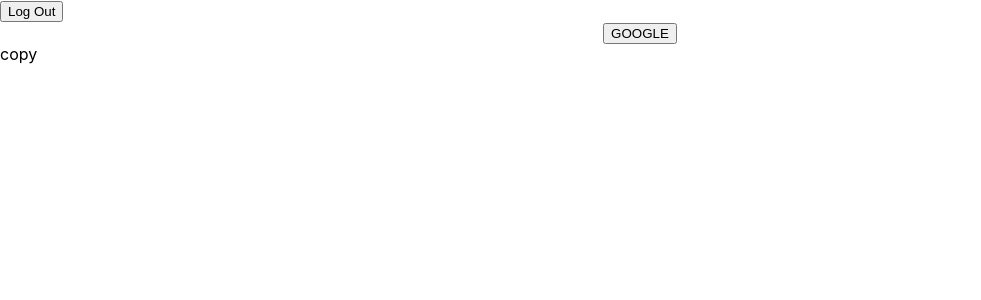
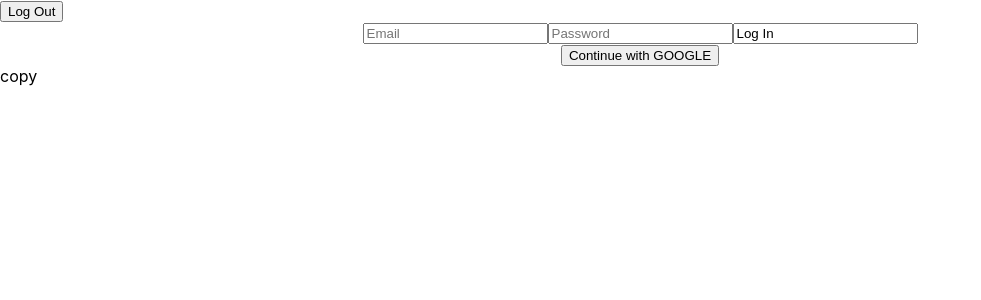
Before and after one commit to stoic-park/lamastagram, a React (Create React App) app: page /#/ in a window 1280 px wide. Shown: the top 300 px of the page, without its empty margins (0-981 px from the left). Built offline with nearby package versions, Linux system fonts and the light colour scheme; no server answers.

Commit message:
:fire: Feat: add email auth!
- 추가적으로 이메일 인증 기능 추가중!

```diff
--- a/src/routes/Auth.js
+++ b/src/routes/Auth.js
@@ -5,12 +5,29 @@ import firebase from "firebase";
 
 function Auth() {
   const [username, setUsername] = useState("");
+  const [email, setEmail] = useState("");
+  const [password, setPassword] = useState("");
+
+  // email, password 변화된 스테이트를 동시에!
+  const onChange = (event) => {
+    // console.log(event.target.name);
+    // const {target: {name, value}} = event;
+    const { name, value } = event.target;
+    if (name === "email") {
+      setEmail(value);
+    } else if (name === "password") {
+      setPassword(value);
+    }
+  };
+  const onSubmit = (event) => {
+    event.preventDefault();
+  };
   // console.log(username);
   // var provider = new auth.GoogleAuthProvider();
   var provider = new firebase.auth.GoogleAuthProvider();
 
   // sign-up function
-  const signUp = (event) => {
+  const signUpGoogle = (event) => {
     // 왜 쓰는지 알제?
     event.preventDefault();
 
@@ -28,7 +45,25 @@ function Auth() {
   return (
     <center>
       <div>
-        <button onClick={signUp}>GOOGLE</button>
+        <form onSubmit={onSubmit}>
+          <input
+            type="text"
+            placeholder="Email"
+            required
+            value={email}
+            onChange={onChange}
+          />
+          <input
+            type="password"
+            placeholder="Password"
+            required={password}
+            onChange={onChange}
+          />
+          <input typ="submit" value="Log In" />
+        </form>
+        <div>
+          <button onClick={signUpGoogle}>Continue with GOOGLE</button>
+        </div>
       </div>
     </center>
   );
```
